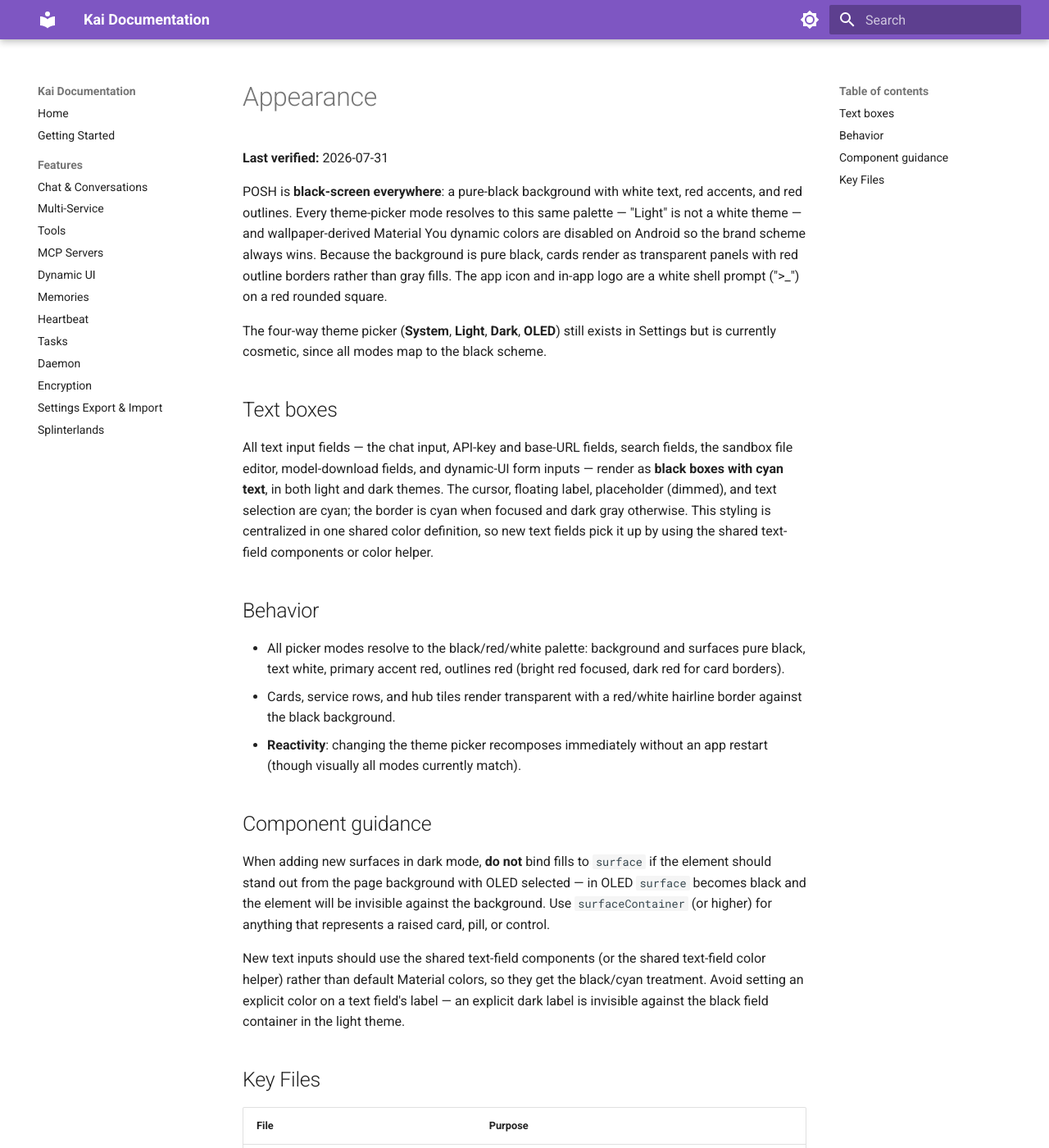
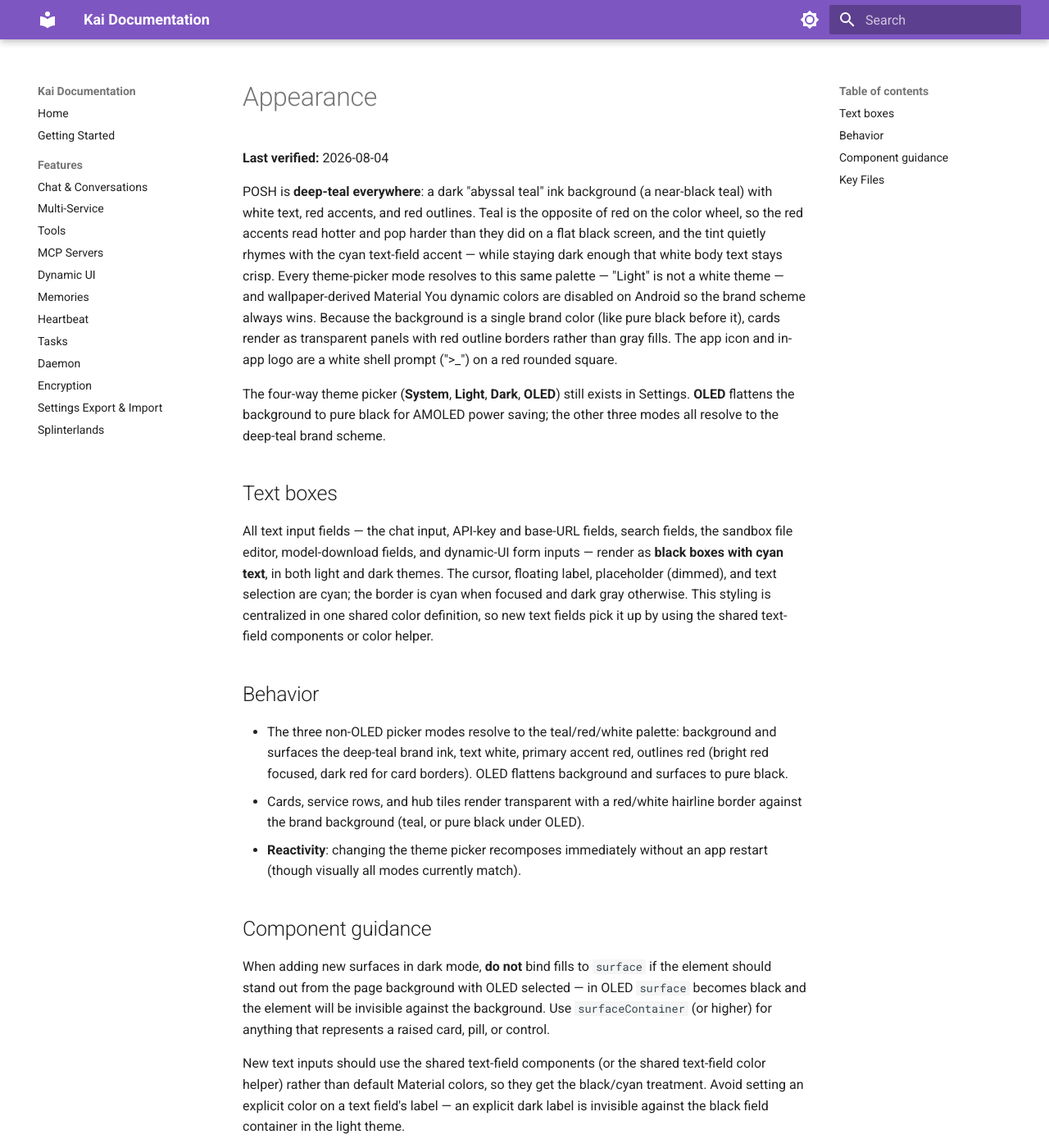
Before and after one commit to ether4o4/POSH, an MkDocs documentation site: the page built from docs/features/appearance.md, in a window 1280 px wide and 1400 px high. Shown: the whole window at 82% size. Built offline with MkDocs 1.6.1 and Material for MkDocs 9.7.7, drawn with Linux system fonts in a browser that asks for light colours; some of the changed text lies outside the part shown.

Commit message:
Deep-teal brand background + local GGUF reliability fixes
Merge PR #6 after successful APK build and verification. Adds HF-first prebuilt llama-server delivery, hardened provisioning, clearer GGUF failures, and the updated POSH theme.

```diff
--- a/docs/features/appearance.md
+++ b/docs/features/appearance.md
@@ -1,10 +1,10 @@
 # Appearance
 
-**Last verified:** 2026-07-31
+**Last verified:** 2026-08-04
 
-POSH is **black-screen everywhere**: a pure-black background with white text, red accents, and red outlines. Every theme-picker mode resolves to this same palette — "Light" is not a white theme — and wallpaper-derived Material You dynamic colors are disabled on Android so the brand scheme always wins. Because the background is pure black, cards render as transparent panels with red outline borders rather than gray fills. The app icon and in-app logo are a white shell prompt (">_") on a red rounded square.
+POSH is **deep-teal everywhere**: a dark "abyssal teal" ink background (a near-black teal) with white text, red accents, and red outlines. Teal is the opposite of red on the color wheel, so the red accents read hotter and pop harder than they did on a flat black screen, and the tint quietly rhymes with the cyan text-field accent — while staying dark enough that white body text stays crisp. Every theme-picker mode resolves to this same palette — "Light" is not a white theme — and wallpaper-derived Material You dynamic colors are disabled on Android so the brand scheme always wins. Because the background is a single brand color (like pure black before it), cards render as transparent panels with red outline borders rather than gray fills. The app icon and in-app logo are a white shell prompt (">_") on a red rounded square.
 
-The four-way theme picker (**System**, **Light**, **Dark**, **OLED**) still exists in Settings but is currently cosmetic, since all modes map to the black scheme.
+The four-way theme picker (**System**, **Light**, **Dark**, **OLED**) still exists in Settings. **OLED** flattens the background to pure black for AMOLED power saving; the other three modes all resolve to the deep-teal brand scheme.
 
 ## Text boxes
 
@@ -12,8 +12,8 @@ All text input fields — the chat input, API-key and base-URL fields, search fi
 
 ## Behavior
 
-- All picker modes resolve to the black/red/white palette: background and surfaces pure black, text white, primary accent red, outlines red (bright red focused, dark red for card borders).
-- Cards, service rows, and hub tiles render transparent with a red/white hairline border against the black background.
+- The three non-OLED picker modes resolve to the teal/red/white palette: background and surfaces the deep-teal brand ink, text white, primary accent red, outlines red (bright red focused, dark red for card borders). OLED flattens background and surfaces to pure black.
+- Cards, service rows, and hub tiles render transparent with a red/white hairline border against the brand background (teal, or pure black under OLED).
 - **Reactivity**: changing the theme picker recomposes immediately without an app restart (though visually all modes currently match).
 
 ## Component guidance
@@ -26,7 +26,7 @@ New text inputs should use the shared text-field components (or the shared text-
 
 | File | Purpose |
 |------|---------|
-| `composeApp/.../ui/Theme.kt` | Light/dark color schemes, red accent constants, black/cyan text-field colors, pure-black OLED override |
+| `composeApp/.../ui/Theme.kt` | Light/dark color schemes, `brandBackground` deep-teal constant, red accent constants, black/cyan text-field colors, pure-black OLED override |
 | `composeApp/.../ui/components/PoshLogo.kt` | The ">_" logo mark used in the chat empty state and interactive-mode welcome |
 | `composeApp/.../data/AppSettings.kt` | Theme mode enum and persistent setting, with one-time migration from the legacy OLED boolean |
 | `composeApp/.../App.kt` | Shared app content — observes the theme setting and picks the light, dark, or black-flattened dark scheme |
```
Also changed, not shown: composeApp/src/wasmJsMain/resources/styles.css (+6 -4 lines), 8 other files.
